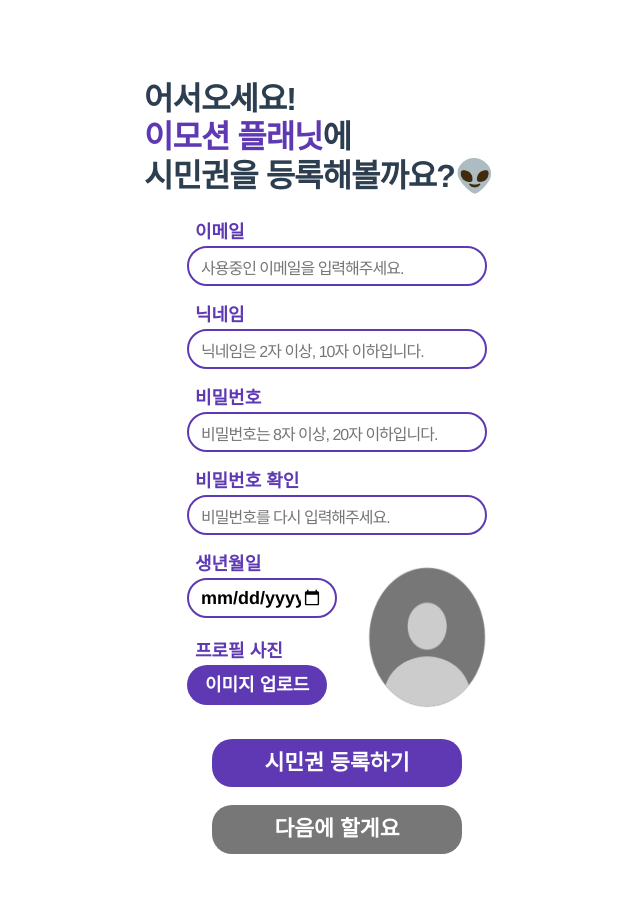
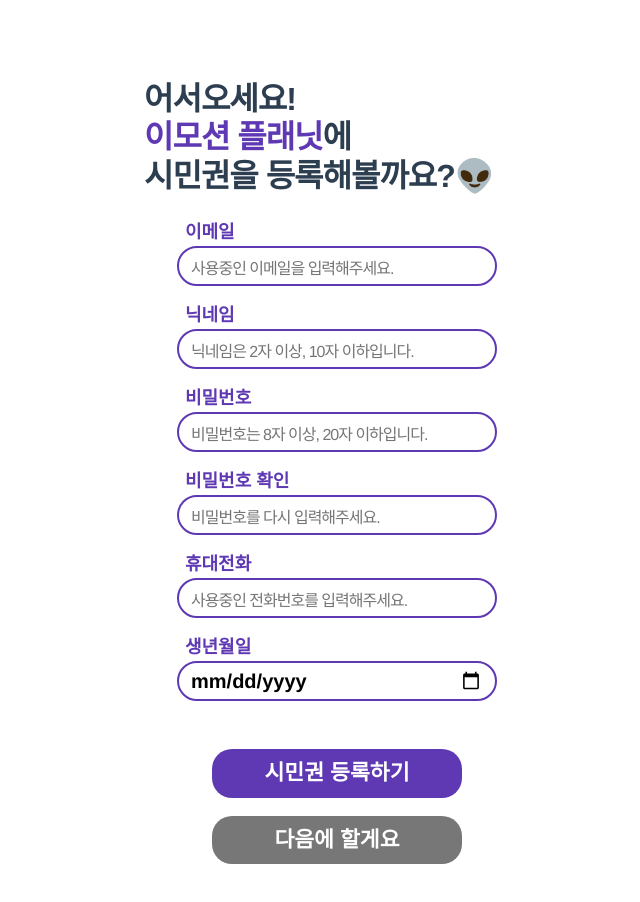
Before and after one commit to hojeong33/EmotionPlaent, a Vue app in the folder frontend/: page /signup in a window 1280 px wide. Shown: the top 902 px of the page, without its empty margins (303-943 px from the left). Built offline with nearby package versions, Linux system fonts and the light colour scheme.

Commit message:
feature: front-back connect

```diff
--- a/frontend/src/views/accounts/Signup.vue
+++ b/frontend/src/views/accounts/Signup.vue
@@ -1,20 +1,12 @@
 <template>
   <div id="signup_container">
     <section id="signup_header">
-      <h1>
-        어서오세요!
-      </h1>
+      <h1>어서오세요!</h1>
       <span id="signup_header_title">
-        <h1 style="color: #5E39B3">
-          이모션 플래닛
-        </h1>
-        <h1>
-          에
-        </h1>
+        <h1 style="color: #5E39B3">이모션 플래닛</h1>
+        <h1>에</h1>
       </span>
-      <h1>
-        시민권을 등록해볼까요?👽
-      </h1>
+      <h1>시민권을 등록해볼까요?👽</h1>
     </section>
     <section id="signup_form">
       <article id="email_form">
@@ -45,7 +37,7 @@
         id="nickname"
         v-model="credentials.nickname"
         placeholder="닉네임은 2자 이상, 10자 이하입니다."
-        autocomplete="off"
+        autocomplete="off" maxlength="10"
         @input= "checkNickname">
         <span v-if="credentials.nickname">
           <p v-if="!isValid.validateNicknamecheck" class="warn">
@@ -59,7 +51,7 @@
       <article id="pw_form">
         <label for="pw">비밀번호</label>
         <input type="password"
-        id="pw"
+        id="pw" maxlength="20"
         v-model="credentials.pw"
         @input="pwCheck"
         placeholder="비밀번호는 8자 이상, 20자 이하입니다.">
@@ -74,7 +66,8 @@
       </article>
       <article id="passwordConfirmation_form">
         <label for="passwordConfirmation">비밀번호 확인</label>
-        <input type="password" id="passwordConfirmation"
+        <input type="password"
+        id="passwordConfirmation" maxlength="20"
         v-model="credentials.passwordConfirmation"
         @input="pwConfCheck"
         placeholder="비밀번호를 다시 입력해주세요.">
@@ -87,26 +80,38 @@
           </p>
         </span>
       </article>
-      <article id="signup_form_personal">
-        <div id="personal_form">
-          <label for="birth">생년월일</label>
-          <input type="date" id="birth"
-          v-model="credentials.birth"
-          >
-          <label for="image_upload">프로필 사진</label>
-          <button id="image_upload">이미지 업로드</button>
-        </div>
-        <img src="../../assets/images/icons/profile.png" alt="profile image">
+      <article id="tel_form">
+        <label for="tel">휴대전화</label>
+        <input type="text"
+        id="tel"
+        v-model="credentials.tel"
+        placeholder="사용중인 전화번호를 입력해주세요."
+        autocomplete="off" maxlength="13"
+        @input= "tel_helper">
+        <span v-if="credentials.tel">
+          <p v-if="!isValid.validateTel" class="warn">
+            사용 불가능한 전화번호에요.
+          </p>
+          <p v-if="isValid.validateTel" class="collect">
+            사용가능한 전화번호입니다.
+          </p>
+        </span>
       </article>
-      <button @click="signup" id="signup_btn">시민권 등록하기</button>
-      <button id="back_to_btn">다음에 할게요</button>
+      <article id="birth_form">
+        <label for="birth">생년월일</label>
+        <input type="date" id="birth" v-model="credentials.birth">
+      </article>
+      <article id="btn_container">
+        <button @click="signup" id="signup_btn">시민권 등록하기</button>
+        <button @click="go_to_back" id="back_to_btn">다음에 할게요</button>
+      </article>
     </section>
   </div>
 </template>
 
-
 <script>
   import axios from 'axios'
+
   export default {
      beforeCreate: function () {
     document.body.className = 'astro';
@@ -119,6 +124,7 @@
           nickname: null,
           pw: null,
           passwordConfirmation: null,
+          tel: null,
           birth: null,
         },
         isValid: {
@@ -127,7 +133,8 @@
           validateNicknamecheck : false, // 중복 닉네임 여부
           validatePw: false, // 비밀번호 길이 체크
           validatePwConf: false, // 비밀번호와 비밀번호 확인 일치 여부
-        }
+          validateTel: false // 휴대전화 중복 여부
+        },
       }
     },
     methods: {
@@ -137,7 +144,8 @@
         this.isValid.validateEmail = regexp.test(this.credentials.email) ? true : false; //이메일 형식에 맞으면 true 아니면 false
         if(this.isValid.validateEmail){ //현재 이메일이 이메일 형식에 맞다면 중복검사 하러감
           this.checkEmail()
-        }else{ //현재 이메일이 이메일 형식에 맞지 않다면 중복 이메일 여부를 false로 둠 => true값으로 변경됬을경우를 대비
+        }
+        else{ //현재 이메일이 이메일 형식에 맞지 않다면 중복 이메일 여부를 false로 둠 => true값으로 변경됬을경우를 대비
           this.isValid.validateEmailcheck = false
         }
       },
@@ -146,7 +154,7 @@
         if (this.credentials.pw === this.credentials.passwordConfirmation){ // 입력 비밀번호가 일치하면 회원가입 (나중에 여기다 벨류체크)
           axios({
             method: 'post',
-            url: 'http://127.0.0.1:8080/users/',
+            url: 'http://13.125.47.126:8080/users',
             data: this.credentials
           })
           .then( () => {
@@ -167,32 +175,30 @@
         this.credentials.passwordConfirmation="";
         this.credentials.birth ="";
       },
-
+      checkEmail: function(){
+        axios({
+          method: 'get',
+          url: 'http://13.125.47.126:8080/users/checkByEmail/' + this.credentials.email,
+        })
+        .then(() => { //중복 이메일 없는 경우
+          this.isValid.validateEmailcheck = true
+        })
+        .catch(()=> { //중복 이메일 있는 경우
+          this.isValid.validateEmailcheck = false
+        })
+      },
       checkNickname: function(el){
         this.credentials.nickname = el.target.value // 한글 입력 이슈 해결하기 위해 사용. 한박자 느린거?
         axios({
-            method: 'get',
-            url: 'http://127.0.0.1:8080/users/checkByNickname/' + this.credentials.nickname,
+          method: 'get',
+          url: 'http://13.125.47.126:8080/users/checkByNickname/' + this.credentials.nickname,
           })
           .then(() => { //중복 닉네임 없는 경우
             this.isValid.validateNicknamecheck = true
           })
           .catch(() => { //중복 닉네임 있는 경우
             this.isValid.validateNicknamecheck = false
-          })
-      },
-
-      checkEmail: function(){
-          axios({
-            method: 'get',
-            url: 'http://127.0.0.1:8080/users/checkByEmail/' + this.credentials.email,
-          })
-          .then(() => { //중복 이메일 없는 경우
-            this.isValid.validateEmailcheck = true
-          })
-          .catch(()=> { //중복 이메일 있는 경우
-            this.isValid.validateEmailcheck = false
-          })
+        })
       },
       pwCheck: function(){
         if (this.credentials.pw && this.credentials.pw.length >= 8 && this.credentials.pw.length <= 20){
@@ -209,6 +215,47 @@
         else {
           this.isValid.validatePwConf = false
         }
+      },
+      tel_helper: function(){
+        const nums = this.credentials.tel.length
+        const n = this.credentials.tel.charCodeAt(nums-1)
+        const poss = ['010', '011', '012', '013', '014',
+                      '015', '016', '017', '018', '019']
+
+        if (n > 47 && n < 58){
+          if (nums == 3 || nums == 8){
+            this.credentials.tel += '-'
+          }
+        }
+        else {
+          this.credentials.tel = this.credentials.tel.slice(0, nums - 1)
+        }
+        if (nums == 13 && poss.indexOf(this.credentials.tel.slice(0,3)) > -1){
+          console.log(poss.indexOf(this.credentials.tel.slice(0,3)))
+          console.log(nums)
+          this.telCheck()
+        }
+        else {
+          this.isValid.validateTel = false
+        }
+      },
+      telCheck: function(){
+        axios({
+          method: 'get',
+          url: 'http://13.125.47.126:8080/users/checkByTel/' + this.credentials.tel
+        })
+        .then(res => {
+          console.log(res)
+          if (res.data){
+            this.isValid.validateTel = true
+          }
+          else {
+            this.isValid.validateTel = false
+          }
+        })
+      },
+      go_to_back: function(){
+        this.$router.push({ name: 'Login' })
       }
     },
   }
@@ -224,12 +271,12 @@
   input {
     border: 2px #5E39B3 solid;
     border-radius: 20px;
-    width: 30vh;
+    width: 40vh;
     min-width: 300px;
-    height: 4vh;
+    height: 4.5vh;
     min-height: 40px;
     padding: 0.75rem;
-    font-size: 1.125rem;
+    font-size: 1.25rem;
     font-weight: bold;
   }
 
@@ -289,7 +336,7 @@
 
   #signup_container {
     background-color: white;
-    width: 45vh;
+    width: 30%;
     min-width: 450px;
     margin: 2rem auto;
     display: flex;
@@ -338,25 +385,11 @@
     align-items: flex-start;
   }
 
-  #signup_form_personal {
-    display: flex;
-    flex-direction: row;
-    flex-wrap: nowrap;
-    justify-content: space-between;
-    align-items: center;
-    align-self: stretch;
-  }
-
-  #personal_form {
+  #btn_container {
     display: flex;
     flex-direction: column;
-    align-items: flex-start;
-  }
-
-  #birth {
-    width: 16vh;
-    min-width: 150px;
-    margin-bottom: 1.25rem;
+    align-items: center;
+    margin: 2rem 0 1rem;
   }
 
   #signup_btn {
@@ -378,4 +411,10 @@
   ::-webkit-calendar-picker-indicator {
     margin: 0;
   }
+
+  input::-webkit-datetime-edit-day-field:focus,
+  input::-webkit-datetime-edit-month-field:focus,
+  input::-webkit-datetime-edit-year-field:focus {
+    background-color: transparent;
+  }
 </style>
```
